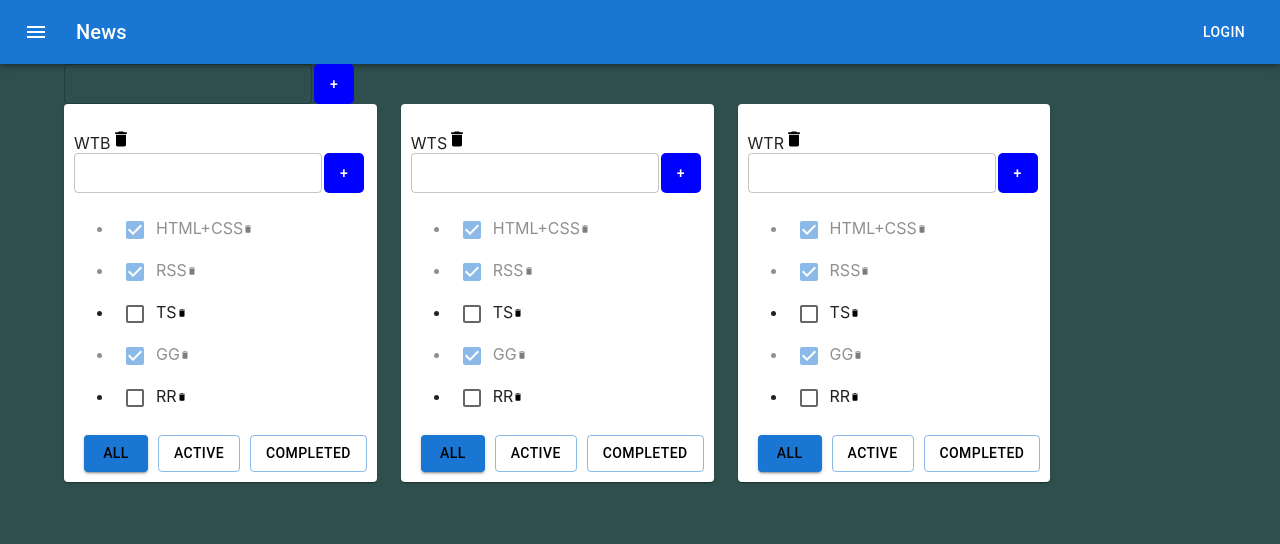
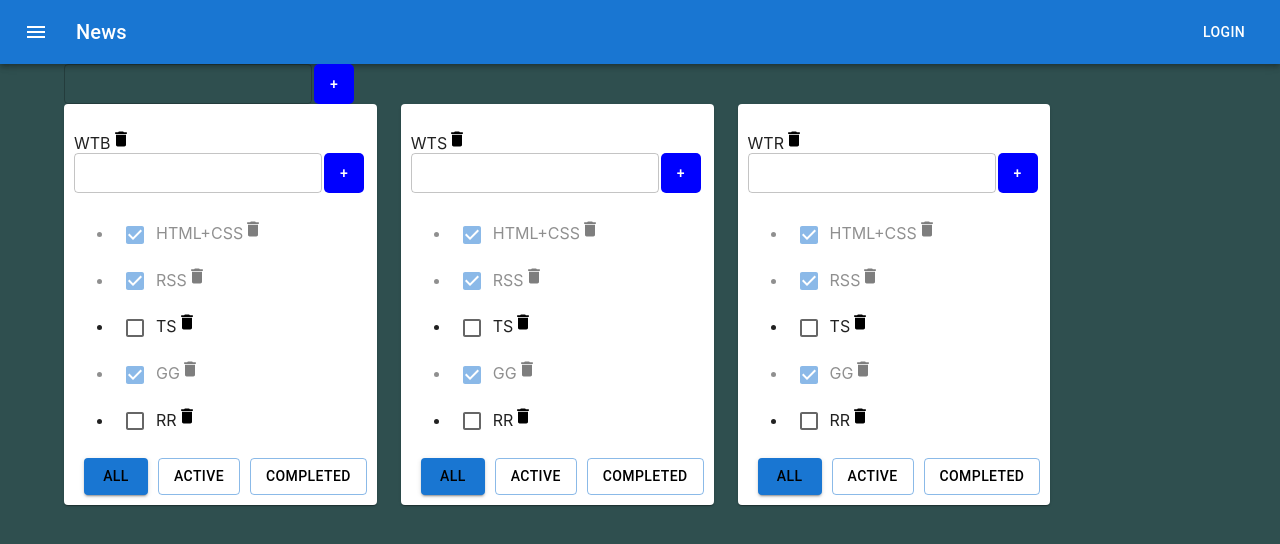
Before and after one commit to AlexeYankov/IT-Incubator, a React (Create React App) app: page / in a window 1280 px wide. Shown: the top 544 px of the page. Built offline with nearby package versions, Linux system fonts and the light colour scheme.

Commit message:
added some reducers

```diff
--- a/src/App.tsx
+++ b/src/App.tsx
@@ -1,8 +1,9 @@
-import React, {useState} from 'react';
+import React, {useReducer, useState} from 'react';
 import './App.css';
 import TodoList, {TasksType} from './Todolist';
 import {v1} from "uuid";
 import TodolistInput from "./components/todolistInput";
+import TasksReducer, {removeTaskAC} from "./reducers/reducers";
 import ButtonAppBar from "./ButtonAppBar";
 import {Container, Grid, Paper} from "@mui/material";
 
@@ -12,7 +13,7 @@ export type TodoListType = {
     title: string
     filter: FilterValuesType
 }
-type TasksStateType = {
+export type TasksStateType = {
     [todoListID: string]: TasksType[]
 }
 
@@ -25,7 +26,30 @@ function App() {
         {id: todolistID_2, title: "WTS", filter: 'all'},
         {id: todolistID_3, title: "WTR", filter: 'all'}
     ])
-    const [tasks, setTasks] = useState<TasksStateType>({
+    // const [tasks, setTasks] = useState<TasksStateType>({
+    //     [todolistID_1]: [
+    //         {id: v1(), title: "HTML+CSS", isDone: true},
+    //         {id: v1(), title: "RSS", isDone: true},
+    //         {id: v1(), title: "TS", isDone: false},
+    //         {id: v1(), title: "GG", isDone: true},
+    //         {id: v1(), title: "RR", isDone: false}
+    //     ],
+    //     [todolistID_2]: [
+    //         {id: v1(), title: "HTML+CSS", isDone: true},
+    //         {id: v1(), title: "RSS", isDone: true},
+    //         {id: v1(), title: "TS", isDone: false},
+    //         {id: v1(), title: "GG", isDone: true},
+    //         {id: v1(), title: "RR", isDone: false}
+    //     ],
+    //     [todolistID_3]: [
+    //         {id: v1(), title: "HTML+CSS", isDone: true},
+    //         {id: v1(), title: "RSS", isDone: true},
+    //         {id: v1(), title: "TS", isDone: false},
+    //         {id: v1(), title: "GG", isDone: true},
+    //         {id: v1(), title: "RR", isDone: false}
+    //     ]
+    // })
+    const [tasks, taskDispatch] = useReducer(TasksReducer, {
         [todolistID_1]: [
             {id: v1(), title: "HTML+CSS", isDone: true},
             {id: v1(), title: "RSS", isDone: true},
@@ -48,26 +72,30 @@ function App() {
             {id: v1(), title: "RR", isDone: false}
         ]
     })
+
     const [filter, setFilter] = useState<FilterValuesType>("all")
 
     const addTask = (title: string, todolistID: string) => {
-        const newTask: TasksType = {
-            id: v1(), title: title, isDone: false
-        }
-        setTasks({...tasks, [todolistID]: [newTask, ...tasks[todolistID]]})
+        taskDispatch(removeTaskAC(title, todolistID))
+        // const newTask: TasksType = {
+        //     id: v1(), title: title, isDone: false
+        // }
+        // setTasks({...tasks, [todolistID]: [newTask, ...tasks[todolistID]]})
     }
     const removeTask = (taskID: string, todolistID: string) => {
-        const currentTodoListTasks = tasks[todolistID]
-        const updatedTasks = currentTodoListTasks.filter(t => t.id !== taskID)
-        tasks[todolistID] = updatedTasks
-        setTasks({...tasks})
+        taskDispatch(removeTaskAC(taskID, todolistID))
+
+        // const currentTodoListTasks = tasks[todolistID]
+        // const updatedTasks = currentTodoListTasks.filter(t => t.id !== taskID)
+        // tasks[todolistID] = updatedTasks
+        // setTasks({...tasks})
     }
     const changeTaskStatus = (tasksID: string, isDone: boolean, todolistID: string) => {
-        const currentTodoListTasks: TasksType[] = tasks[todolistID]
-        const updatedTasks: TasksType[] = currentTodoListTasks.map(t => t.id === tasksID ? {...t, isDone} : t)
-        tasks[todolistID] = updatedTasks
-
-        setTasks({...tasks})
+        // const currentTodoListTasks: TasksType[] = tasks[todolistID]
+        // const updatedTasks: TasksType[] = currentTodoListTasks.map(t => t.id === tasksID ? {...t, isDone} : t)
+        // tasks[todolistID] = updatedTasks
+        //
+        // setTasks({...tasks})
     }
     const changeTodolistFilter = (newValueFilter: FilterValuesType, todolistID: string) => {
         setTodoLists(todoLists.map(tl => tl.id === todolistID ? {...tl, filter: newValueFilter} : tl))
--- a/src/Todolist.tsx
+++ b/src/Todolist.tsx
@@ -31,22 +31,22 @@ const TodoList = (props: TodoListType) => {
     const tasksJSXElements = props.tasks.length
         ? props.tasks.map(t => {
             const styleForRTaskList = {
-                maxWidth: '10px',
-                maxHeight: '10px',
-                minWidth: '10px',
-                minHeight: '10px',
-                fontsize: '2px',
+                maxWidth: '20px',
+                maxHeight: '20px',
+                minWidth: '20px',
+                minHeight: '20px',
+                fontsize: '20px',
                 color: 'black',
+                marginTop: '10px',
             }
             const removeTask = () => props.removeTask(t.id, props.todoListID)
             const changeTaskStatus = (e: ChangeEvent<HTMLInputElement>) => props.changeTaskStatus(t.id, e.currentTarget.checked, props.todoListID)
             const taskClasses = t.isDone ? 'is-done' : ''
             return (
                 <li key={t.id} className={taskClasses}>
-                    {/*<input />*/}
                     <Checkbox onChange={changeTaskStatus} checked={t.isDone} defaultChecked/>
                     <TodolistTitle title={t.title} callBack={(newTitle:string)=>editTaskHandler(t.id, newTitle)}/>
-                    <DeleteIcon onClick={removeTask} style={styleForRTaskList}/>
+                    <DeleteIcon onClick={removeTask} style={styleForRTaskList} className="removeTasks"/>
 
                 </li>
             )
@@ -76,12 +76,12 @@ const TodoList = (props: TodoListType) => {
         maxHeight: '20px',
         minWidth: '20px',
         minHeight: '20px',
-        fontsize: '2px',
+        fontsize: '20px',
         color: 'black',
         marginTop: '15px',
     }
     const filterAll = {
-        fontsize: '2px',
+        fontsize: '20px',
         color: 'black',
         marginLeft: '10px',
     }
--- a/src/components/todolistInput.tsx
+++ b/src/components/todolistInput.tsx
@@ -31,7 +31,7 @@ function TodolistInput(props: TodoListInputType) {
         maxHeight: '40px',
         minWidth: '40px',
         minHeight: '40px',
-        fontsize: '2px',
+        fontsize: '20px',
         color: 'white',
         backgroundColor: 'blue',
         borderRadius: '5px',
--- /dev/null
+++ b/src/reducers/reducers.ts
@@ -0,0 +1,58 @@
+import {TasksStateType, TodoListType} from "../App";
+import todolist, {TasksType} from "../Todolist";
+import {v1} from "uuid";
+
+const TasksReducer = (state: TasksStateType, action:reduceACType): TasksStateType => {
+    switch(action.type) {
+        case "REMOVE-TASK": {
+            const currentTodoListTasks = state[action.payload.todolistID]
+            const updatedTasks = currentTodoListTasks.filter(t => t.id !== action.payload.taskID)
+            return {...state, [action.payload.todolistID]: updatedTasks }
+        }
+        case "ADD-TASK": {
+            const newTask: TasksType = {
+                id: v1(), title: action.payload.title, isDone: false
+            }
+            return {...state, [action.payload.todolistID]: [newTask, ...state[action.payload.todolistID]]}
+        }
+        default:
+            return state
+    }
+}
+
+// export const todoListReducer = (state: , action:) => {
+//     switch(action.type) {
+//
+//     }
+// }
+
+type reduceACType = removeTaskACType | addTaskACType
+type  removeTaskACType = ReturnType<typeof removeTaskAC>
+export const removeTaskAC = (taskID:string, todolistID: string)=>{
+    return {
+        type: "REMOVE-TASK",
+        payload: {
+            taskID,
+            todolistID,
+        }
+    } as const
+}
+
+type  addTaskACType = ReturnType<typeof addTaskAC>
+export const addTaskAC = (title: string, todolistID:string)=>{
+    return {
+        type: "ADD-TASK",
+        payload: {
+            title,
+            todolistID
+        }
+    } as const
+}
+
+
+
+
+
+
+
+export default TasksReducer
```
Also changed, not shown: src/reducers/TaskReducers.ts (deleted).
